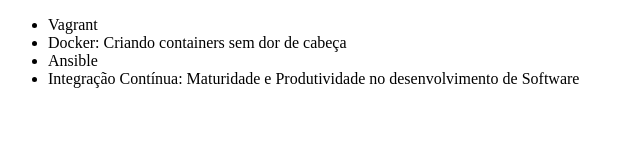
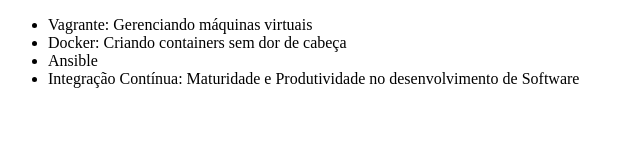
Before and after one commit to AllanOnofreCastro/alura-git, a plain HTML site: page index.html in a window 1280 px wide. Shown: the whole page, without its empty margins (0-640 px from the left). Drawn offline with Linux system fonts and the light colour scheme.

Commit message:
Corrigindo curso de vagrant

```diff
--- a/index.html
+++ b/index.html
@@ -6,7 +6,7 @@
 </head>
 <body>
     <ul>
-        <li>Vagrant</li>
+        <li>Vagrante: Gerenciando máquinas virtuais</li>
         <li>Docker: Criando containers sem dor de cabeça</li>
         <li>Ansible</li>
         <li>Integração Contínua: Maturidade e Produtividade no desenvolvimento de Software</li>
```
Also changed, not shown: comando para acessar o git no repositorio.txt (added).
